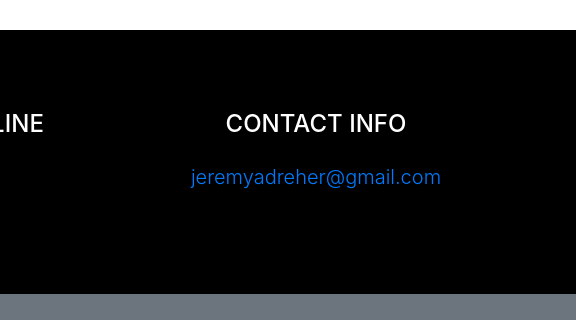
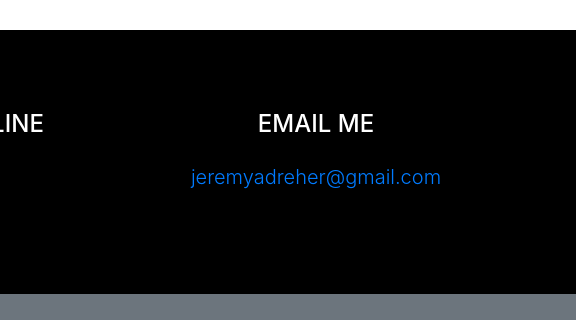
Before and after one commit to jeremyadreher/New-Portfolio, a website with bundled scripts: page index.html in a window 1280 px wide. Shown: the part 3192-3512 px from the top of the page, 704-1280 px from the left. Built offline with nearby package versions, Linux system fonts and the light colour scheme.

Commit message:
Changed contact info to email me

```diff
--- a/index.html
+++ b/index.html
@@ -245,7 +245,7 @@
             </ul>
           </div>
           <div class="col-md-4">
-            <h4 class="text-uppercase mb-4">Contact Info</h4>
+            <h4 class="text-uppercase mb-4"> Email Me </h4>
             <p class="lead mb-0">
               <a href="mailto:jeremyadreher@gmail.com" target="_top"> jeremyadreher@gmail.com </a>
             </p>
```
